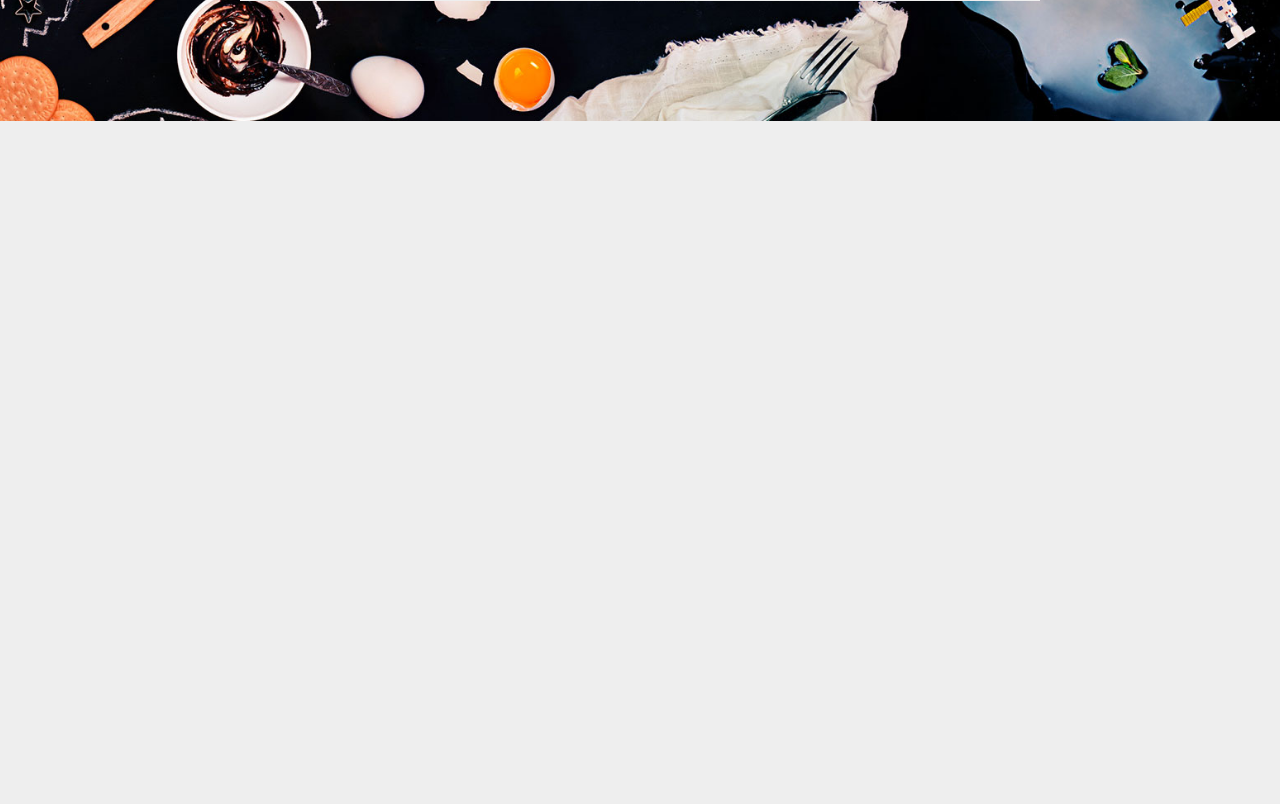
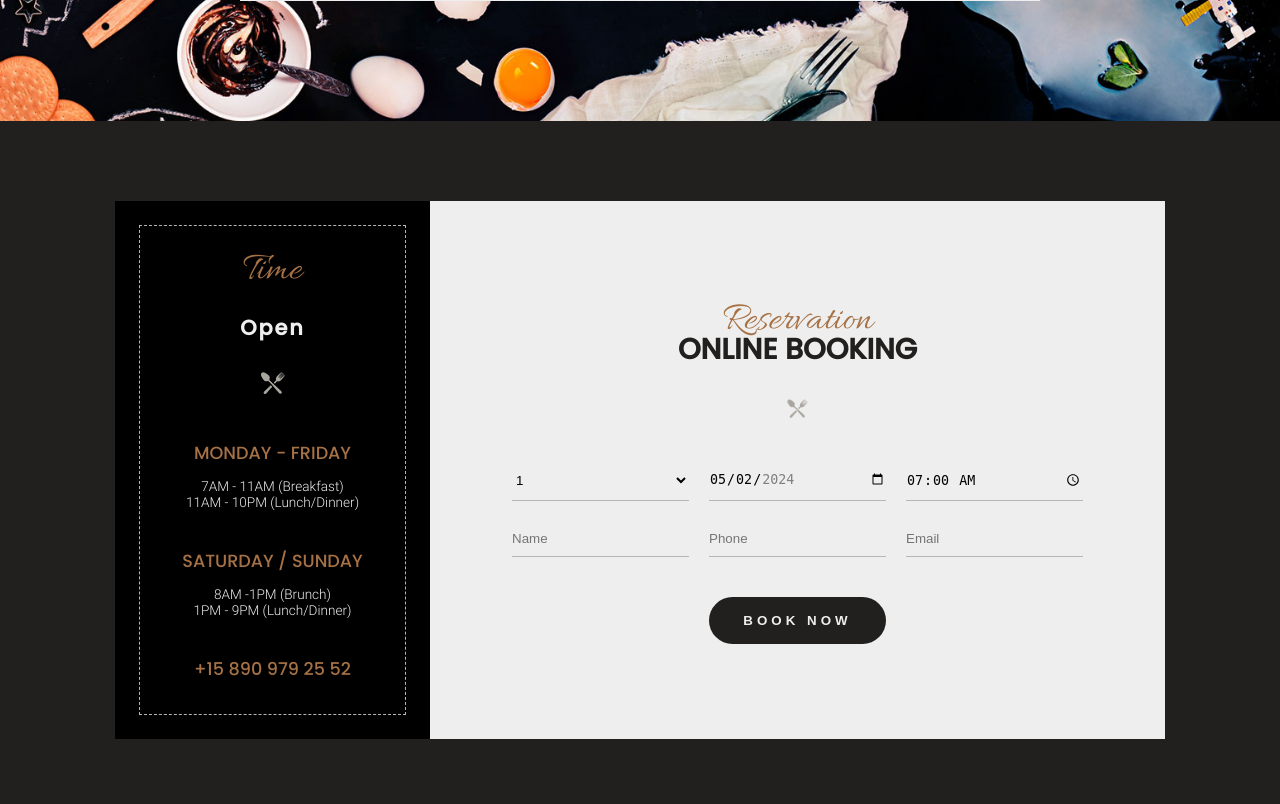
Before and after one commit to Kinayny/Little-Project, a PHP site: page / in a window 1280 px wide. Shown: the part 2115-2919 px from the top of the page. Before the commit the page ends 2236 px from the top, so only its background shows below. Run offline with PHP 8.4, Linux system fonts and the light colour scheme.

Commit message:
Section3 Form

```diff
--- a/SASS/The resto/assets/styles/_section2.scss
+++ b/SASS/The resto/assets/styles/_section2.scss
@@ -79,7 +79,9 @@
         > p {
             color: $goldy;
             font-weight: 600;
-      l
+            display: grid;
+            height: 100%;
+            align-items: center;
             // display: flex;
             // align-items: center;
             font-size: 1.1rem;
--- a/SASS/The resto/assets/styles/_section3.scss
+++ b/SASS/The resto/assets/styles/_section3.scss
@@ -0,0 +1,104 @@
+.section3 {
+  padding: 100px 15px 65px;
+  color: $whity;
+
+  .form-content {
+    display: grid;
+    grid-template-columns: 30% 70%;
+    background: $whity;
+    max-width: 1050px;
+    margin: 0 auto;
+
+    .hours {
+      padding: 24px;
+      background: black;
+
+      .hours-content {
+        border: 1px dashed $grey;
+        padding: 20px 0;
+
+        h3 {
+          font-family: $font1;
+          font-size: 2.5rem;
+          font-weight: 100;
+          color: $goldy;
+        }
+
+        h4 {
+          font-family: $font2;
+          margin-top: 16px;
+          letter-spacing: 2px;
+          font-size: 1.3rem;
+        }
+
+        img {
+          margin-top: 25px;
+        }
+
+        h5 {
+          text-transform: uppercase;
+          color: $goldy;
+          font-family: $font2;
+          font-weight: 100;
+          font-size: 1.1rem;
+          margin: 38px 0 12px;
+        }
+
+        p {
+          font-size: 0.85rem;
+        }
+      }
+    }
+    .form-infos {
+      @include childCenter;
+      padding: 30px 0;
+
+      h2 {
+        font-family: $font1;
+        font-size: 2.5rem;
+        font-weight: 100;
+        color: $goldy;
+      }
+      h3 {
+        color: $black;
+        margin-top: -18px;
+        font-family: $font2;
+        font-size: 1.8rem;
+        text-transform: uppercase;
+      }
+      img {
+        height: 25px;
+        margin: 25px;
+      }
+      .form-inputs {
+        display: grid;
+        grid-template-columns: 1fr 1fr 1fr;
+        margin-bottom: 30px;
+
+        > * {
+          padding: 10px 0;
+          margin: 10px;
+          background: none;
+          outline: none;
+          border: none;
+          border-bottom: 1px solid $grey;
+        }
+      }
+      button {
+        border: none;
+        border-radius: 50px;
+        background: $black;
+        color: $whity;
+        padding: 16px 34px;
+        letter-spacing: 4px;
+        font-weight: 700;
+        cursor: pointer;
+        transition: 0.2s;
+
+        &:hover {
+            transform: scale(1.01);
+        }
+      }
+    }
+  }
+}
--- a/SASS/The resto/assets/styles/index.css
+++ b/SASS/The resto/assets/styles/index.css
@@ -301,4 +301,108 @@ nav .nav-icons i:hover {
       -ms-flex-align: center;
           align-items: center;
   font-size: 1.1rem;
+}
+
+.section3 {
+  padding: 100px 15px 65px;
+  color: #eee;
+}
+.section3 .form-content {
+  display: grid;
+  grid-template-columns: 30% 70%;
+  background: #eee;
+  max-width: 1050px;
+  margin: 0 auto;
+}
+.section3 .form-content .hours {
+  padding: 24px;
+  background: black;
+}
+.section3 .form-content .hours .hours-content {
+  border: 1px dashed rgb(182, 182, 182);
+  padding: 20px 0;
+}
+.section3 .form-content .hours .hours-content h3 {
+  font-family: Allura, cursif;
+  font-size: 2.5rem;
+  font-weight: 100;
+  color: rgb(166, 114, 69);
+}
+.section3 .form-content .hours .hours-content h4 {
+  font-family: Poppins, sans-serif;
+  margin-top: 16px;
+  letter-spacing: 2px;
+  font-size: 1.3rem;
+}
+.section3 .form-content .hours .hours-content img {
+  margin-top: 25px;
+}
+.section3 .form-content .hours .hours-content h5 {
+  text-transform: uppercase;
+  color: rgb(166, 114, 69);
+  font-family: Poppins, sans-serif;
+  font-weight: 100;
+  font-size: 1.1rem;
+  margin: 38px 0 12px;
+}
+.section3 .form-content .hours .hours-content p {
+  font-size: 0.85rem;
+}
+.section3 .form-content .form-infos {
+  display: -webkit-box;
+  display: -ms-flexbox;
+  display: flex;
+  -webkit-box-pack: center;
+      -ms-flex-pack: center;
+          justify-content: center;
+  -webkit-box-align: center;
+      -ms-flex-align: center;
+          align-items: center;
+  padding: 30px 0;
+}
+.section3 .form-content .form-infos h2 {
+  font-family: Allura, cursif;
+  font-size: 2.5rem;
+  font-weight: 100;
+  color: rgb(166, 114, 69);
+}
+.section3 .form-content .form-infos h3 {
+  color: #21201e;
+  margin-top: -18px;
+  font-family: Poppins, sans-serif;
+  font-size: 1.8rem;
+  text-transform: uppercase;
+}
+.section3 .form-content .form-infos img {
+  height: 25px;
+  margin: 25px;
+}
+.section3 .form-content .form-infos .form-inputs {
+  display: grid;
+  grid-template-columns: 1fr 1fr 1fr;
+  margin-bottom: 30px;
+}
+.section3 .form-content .form-infos .form-inputs > * {
+  padding: 10px 0;
+  margin: 10px;
+  background: none;
+  outline: none;
+  border: none;
+  border-bottom: 1px solid rgb(182, 182, 182);
+}
+.section3 .form-content .form-infos button {
+  border: none;
+  border-radius: 50px;
+  background: #21201e;
+  color: #eee;
+  padding: 16px 34px;
+  letter-spacing: 4px;
+  font-weight: 700;
+  cursor: pointer;
+  -webkit-transition: 0.2s;
+  transition: 0.2s;
+}
+.section3 .form-content .form-infos button:hover {
+  -webkit-transform: scale(1.01);
+          transform: scale(1.01);
 }/*# sourceMappingURL=index.css.map */
--- a/SASS/The resto/index.html
+++ b/SASS/The resto/index.html
@@ -14,6 +14,7 @@
   </head>
 
   <body>
+    <!-- *********** HEADER BEGIN ***************** -->
     <header>
       <nav>
         <div class="logo">
@@ -44,6 +45,7 @@
         </div>
       </div>
     </header>
+    <!-- ******************* SECTION 1 ************ -->
     <section class="section1">
       <div class="left-part">
         <h2>Discover</h2>
@@ -57,6 +59,7 @@
       <div class="right-part">
     </div>
     </section>
+    <!-- ******************* SECTION 2 ************ -->
     <section class="section2">
       <h2>Discover</h2>
       <img src="./assets/img/ic-plate.png" alt="ic-plate">
@@ -134,5 +137,51 @@
         </div>
       </div>
     </section>
+    <!-- ******************* SECTION 3 ************ -->
+    <section class="section3">
+      <div class="form-content">
+        <div class="hours">
+          <div class="hours-content">
+            <h3>Time</h3>
+            <h4>Open</h4>
+            <img src="./assets/img/ic-plate.png" alt="ic-plate">
+            <h5>monday - friday</h5>
+            <p>7AM - 11AM (Breakfast)</p>
+            <p>11AM - 10PM (Lunch/Dinner)</p>
+            <h5>Saturday / Sunday</h5>
+            <p>8AM -1PM (Brunch)</p>
+            <p>1PM - 9PM (Lunch/Dinner)</p>
+            <h5>+15 890 979 25 52</h5>
+          </div>
+        </div>
+        <div class="form-infos">
+          <div class="form-infos-container">
+            <h2>Reservation</h2>
+            <h3>Online BOOking</h3>
+            <img src="./assets/img/ic-plate.png" alt="ic-plate">
+            <div class="form-inputs">
+              <select name="" id="people">
+              <option value="1">1</option>
+              <option value="2">2</option>
+              <option value="3">3</option>
+              <option value="4">4</option>
+              <option value="5">5</option>
+              <option value="6">6</option>
+              <option value="7">7</option>
+              <option value="8">8</option>
+            </select>
+            <input type="date" id="booking-date" name="booking-date"
+            value="2024-05-02" min="2024-05-02" max="2024-12-15" />
+            <input type="time" id="booking-time" name="booking-time"
+            min="07:00" max="21:00" value="07:00" />
+            <input type="text" placeholder="Name">
+            <input type="text" placeholder="Phone">
+            <input type="email" placeholder="Email">
+            </div>
+            <button>BOOK NOW</button>
+          </div>
+        </div>
+      </div>
+    </section>
   </body>
 </html>
```
Also changed, not shown: 1 other file.
